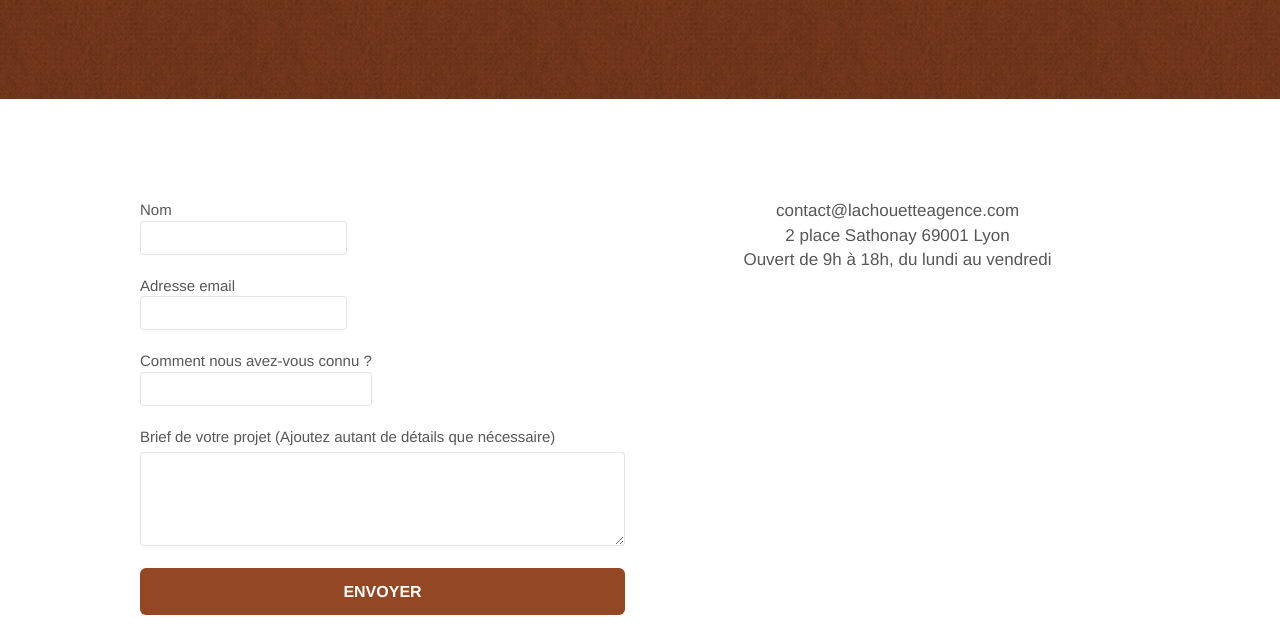
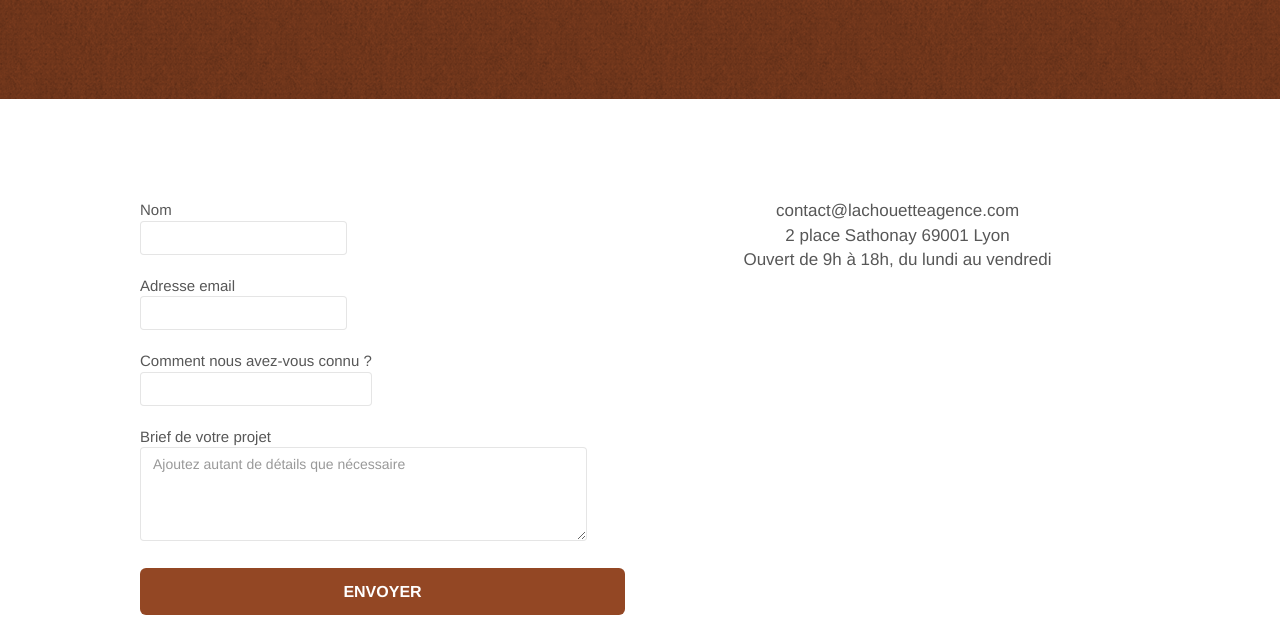
Before and after one commit to BaptisteM44/P5-Orinoco, a plain HTML site: page contact.html in a window 1280 px wide. Shown: the part 314-952 px from the top of the page. Drawn offline with Linux system fonts and the light colour scheme.

Commit message:
textarea done,description2 done

```diff
--- a/contact.html
+++ b/contact.html
@@ -3,8 +3,8 @@
 <head>
     <meta charset="utf-8">
 	<title>Accueil - La chouette agence</title>
-	<meta name="description" content="La chouette agence est une boite spécialisé dans le web design et la création de site internet qui aide les entreprises à donner plus de visibilités et d'atractivités sur internet">
-    <meta name="keywords" content="seo, google, site web, site internet, agence design Lyon, agence web à Lyon, stratégie web, web design, illustrations, design de site web, web, internet, site">
+	<meta name="description" content="Contactez La chouette agence qui assurera la création de votre nouveau site internet pour donner plus de visibilités à vos projet">
+    <meta name="keywords" content="contact agence web, seo, google, site web, site internet, agence design Lyon, agence web à Lyon, stratégie web, web design, illustrations, design de site web, web, internet, site">
 
     <meta name="viewport" content="width=device-width, initial-scale=1.0, viewport-fit=cover">
     <link rel="shortcut icon" type="image/png" href="img/favicon.jpg">
@@ -22,7 +22,6 @@
 <body>
 <header class="bloc bgc-white l-bloc " id="bloc-0">
 	<div class="container bloc-sm">
-
 		<nav class="navbar row">
 			<div class="navbar-header">
 				<a class="navbar-brand" href="index.html">
@@ -50,7 +49,6 @@
 </header>
 <main class="page-container">
     <main class="page-container">
-
         <!-- bloc-6 -->
         <div class="bloc bg-dots-bg bg-repeat bgc-atomic-tangerine d-bloc bloc-bg-texture texture-paper" id="bloc-6">
             <div class="container bloc-lg">
@@ -95,8 +93,9 @@
                             </div>
                             <div class="form-group">
                                 <label>
-                                    Brief de votre projet (Ajoutez autant de détails que nécessaire)<br>
-                                </label><textarea id="message" name="projet" class="form-control" rows="4" cols="50" required></textarea>
+                                    Brief de votre projet<br>
+									<textarea id="message" name="projet" placeholder="Ajoutez autant de détails que nécessaire" class="form-control" rows="4" cols="50" required></textarea>
+                                </label>
                             </div>
                             <button class="bloc-button btn btn-lg btn-block cta-hero btn-atomic-tangerine" type="submit">
                                 Envoyer
```
